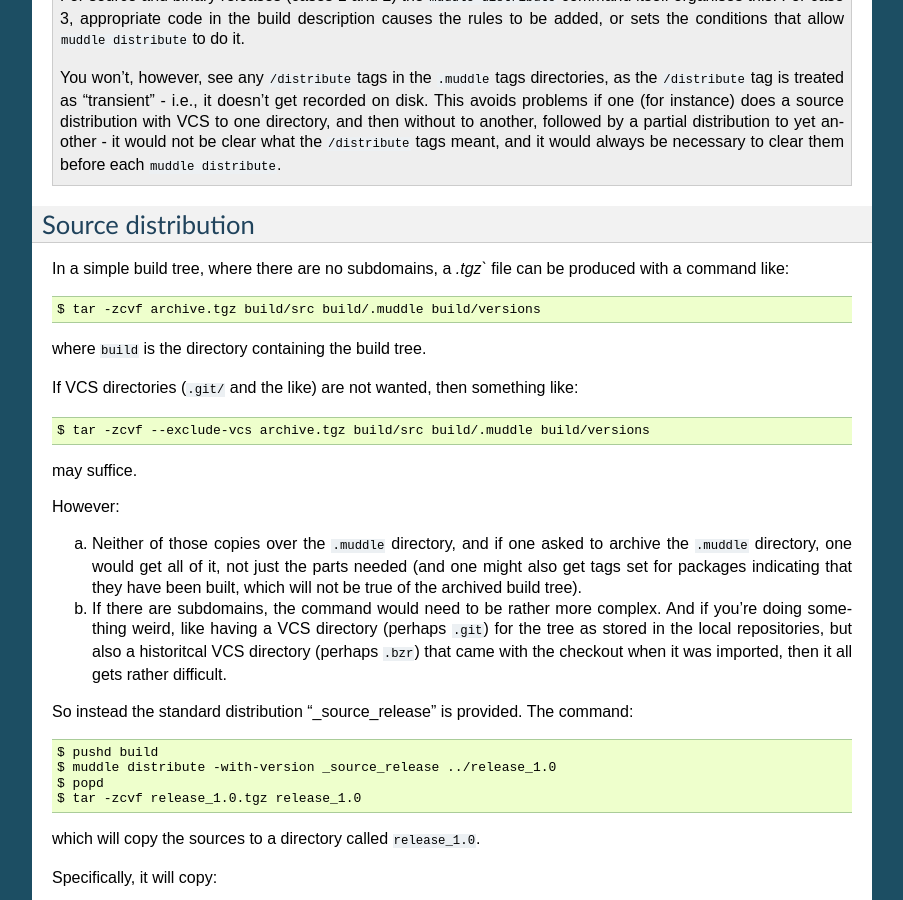
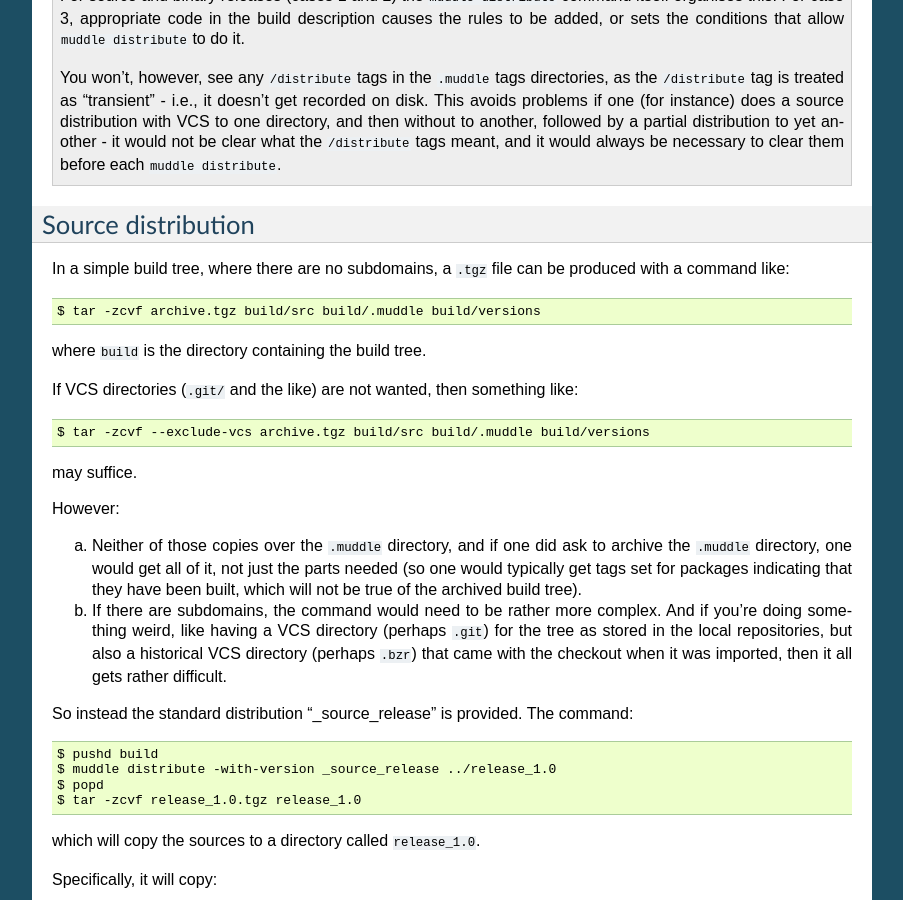
Before and after one commit to kynesim/muddle, a Sphinx documentation site: the page built from docs/distribute.txt, in a window 1280 px wide and 900 px high, scrolled down 1775 px. Shown: the whole window, without its empty margins (198-1101 px from the left). Built offline with Sphinx 7.4.7, drawn with Linux system fonts in a browser that asks for light colours.

Commit message:
Minor documentation tweaks

```diff
--- a/docs/distribute.txt
+++ b/docs/distribute.txt
@@ -123,7 +123,7 @@ discussed below.
 
 Source distribution
 ===================
-In a simple build tree, where there are no subdomains, a `.tgz`` file can be
+In a simple build tree, where there are no subdomains, a ``.tgz`` file can be
 produced with a command like::
 
   $ tar -zcvf archive.tgz build/src build/.muddle build/versions
@@ -139,15 +139,15 @@ may suffice.
 
 However:
 
-a. Neither of those copies over the ``.muddle`` directory, and if one asked
+a. Neither of those copies over the ``.muddle`` directory, and if one did ask
    to archive the ``.muddle`` directory, one would get all of it, not just
-   the parts needed (and one might also get tags set for packages indicating
+   the parts needed (so one would typically get tags set for packages indicating
    that they have been built, which will not be true of the archived build
    tree).
 b. If there are subdomains, the command would need to be rather more complex.
    And if you're doing something weird, like having a VCS directory (perhaps
    ``.git``) for the tree as stored in the local repositories, but also a
-   historitcal VCS directory (perhaps ``.bzr``) that came with the checkout
+   historical VCS directory (perhaps ``.bzr``) that came with the checkout
    when it was imported, then it all gets rather difficult.
 
 So instead the standard distribution "_source_release" is provided. The
```
